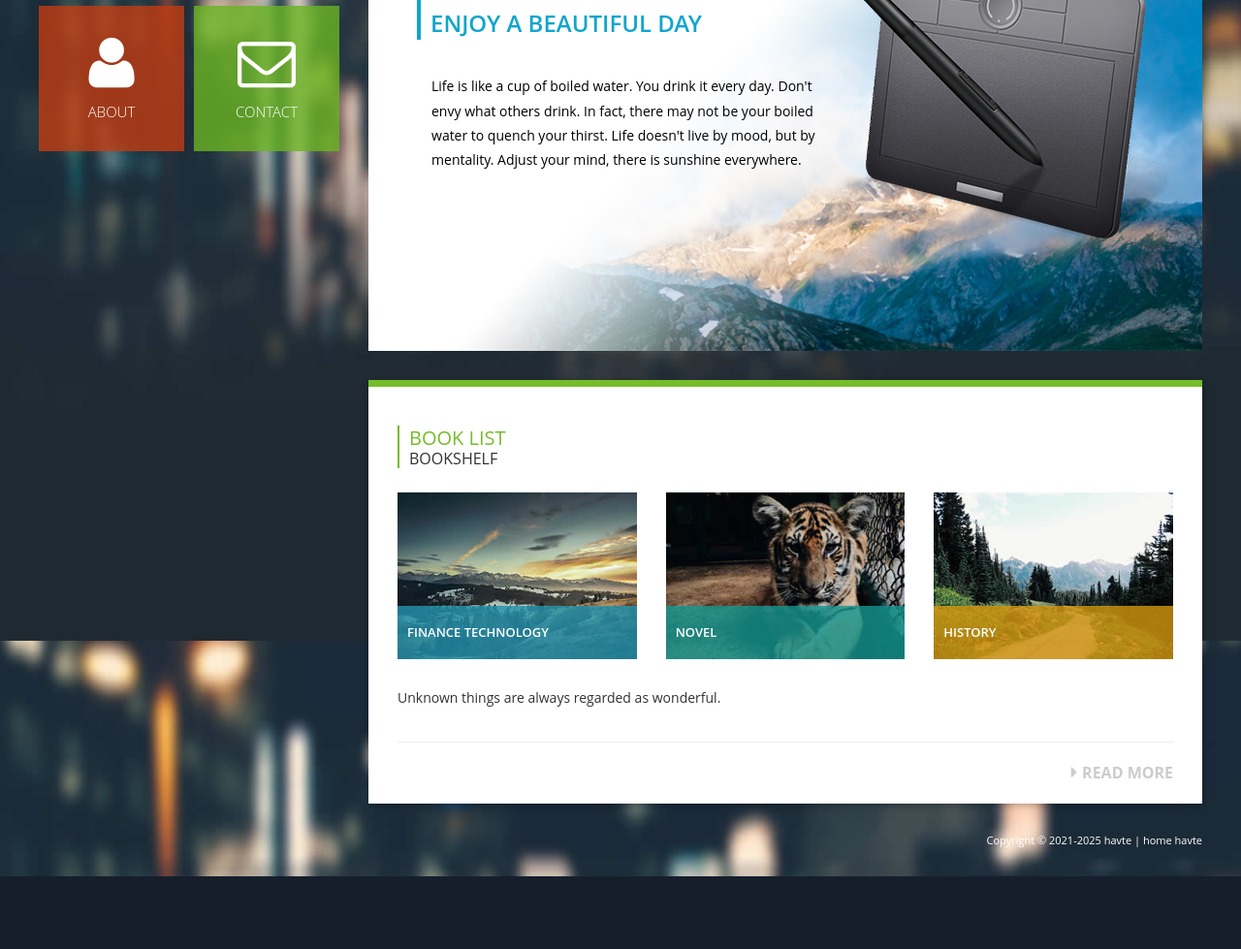
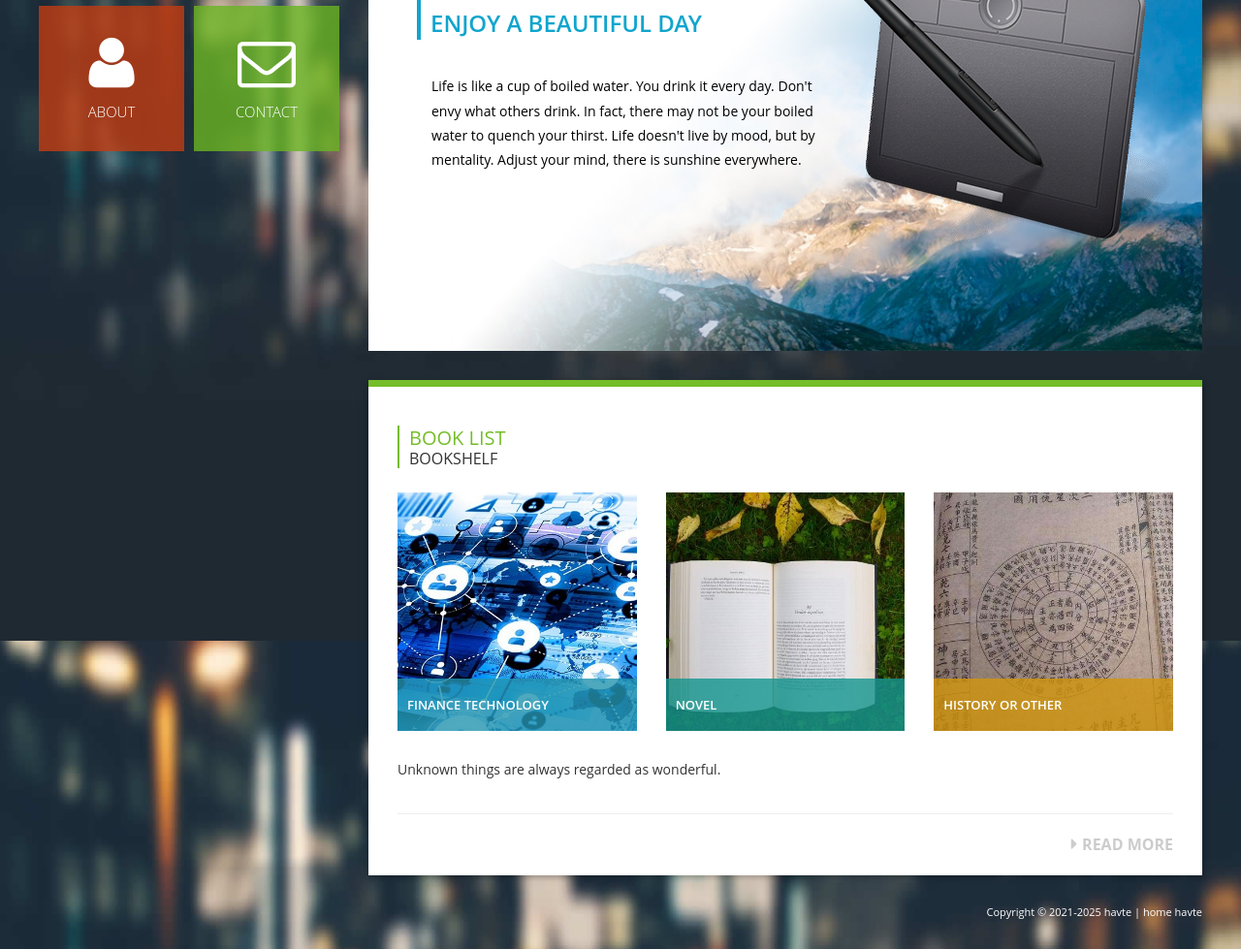
Before and after one commit to havte/books, a Jekyll site: the page built from index.html, in a window 1280 px wide, cut to the strip 239-1218 px from the top of the page. Shown: the whole strip at 97% size. Built offline with Jekyll 4.4.1, drawn with Linux system fonts in a browser that asks for light colours; some web fonts are replaced; before the commit the page ends 1143 px from its top, so only the background shows below that.

Commit message:
修改图片，删除不多余图片，去掉READ MORE按钮

```diff
--- a/index.html
+++ b/index.html
@@ -86,20 +86,20 @@ layout: default
                     <div class="row">
                         <div class="col-xxs-12 col-xs-6 col-sm-6 col-md-4 col-lg-4">
                             <div class="bottom-img">
-                                <img src="assets/images/home-img-4.jpg" alt="Image">
+                                <img src="assets/images/Technology.jpeg" alt="Image">
                                 <p class="first">Finance Technology</p>
                             </div>
                         </div>
                         <div class="col-xxs-12 col-xs-6 col-sm-6 col-md-4 col-lg-4">
                             <div class="bottom-img">
-                                <img src="assets/images/home-img-5.jpg" alt="Image">
+                                <img src="assets/images/novel.jpeg" alt="Image">
                                 <p class="second">novel</p>
                             </div>
                         </div>
                         <div class="col-xxs-12 col-xs-6 col-sm-6 col-md-4 col-lg-4">
                             <div class="bottom-img">
-                                <img src="assets/images/home-img-6.jpg" alt="Image">
-                                <p class="third">history</p>
+                                <img src="assets/images/history.jpeg" alt="Image">
+                                <p class="third">history or other</p>
                             </div>
                         </div>
                     </div>
```
Also changed, not shown: assets/images/home-img-4.jpg (deleted), assets/images/home-img-5.jpg (deleted), assets/images/home-img-6.jpg (deleted), 1 other file.
